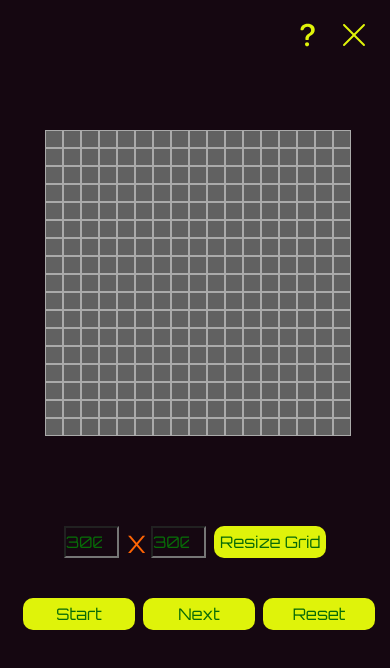
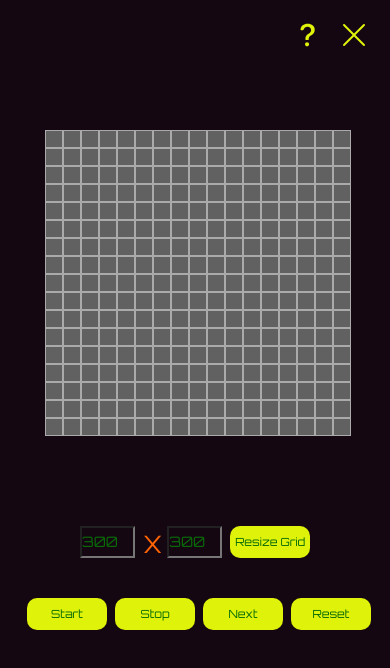
Before and after one commit to ClemMtz/https---github.com-ClemMtz-The-game-of-life, a React (Vite) app: page / in a window 390 px wide. Both pictures are taken after a click on the button "Start Game". Shown: the top 668 px of the page. Built offline with nearby package versions, Linux system fonts and the light colour scheme.

Commit message:
addition of stop btn

```diff
--- a/src/App.css
+++ b/src/App.css
@@ -209,7 +209,13 @@ input:invalid {
 
 @media screen and (max-width:400px) {
   .button {
-    margin-left: 0.5rem
+    margin-left: 0.5rem;
+    width: 5rem;
+    font-size: 0.7rem;
+  }
+
+  input[type=number] {
+    font-size: 0.9rem;
   }
 
   .startScreen-title {
--- a/src/components/Buttons.jsx
+++ b/src/components/Buttons.jsx
@@ -1,6 +1,6 @@
 import React from 'react'
 import { useGlobalContext } from '../context';
-import { useRef, useState } from 'react';
+
 
 const Buttons = () => {
   const {
@@ -9,29 +9,23 @@ const Buttons = () => {
     nextBtnClicked,
     setNextBtnClicked,
     setPlaying,
-    playing,
     running,
   } = useGlobalContext();
 
-  const [startBtnText, setStartBtnText] = useState('Start');
-
 
   const resetTiles = () => {
-    setStartBtnText('Start');
     running.current = false
     setPlaying(false)
     setResetBtnClicked(resetBtnClicked ? false : true)
   };
 
   const nextBtnClick = () => {
-    setStartBtnText('Start');
     running.current = false
     setPlaying(false)
     setNextBtnClicked(nextBtnClicked ? false : true)
   };
 
   const startBtnClick = () => {
-    setStartBtnText('Stop');
     if (!running.current) {
       running.current = true
       setPlaying(true)
@@ -39,14 +33,16 @@ const Buttons = () => {
   };
 
   const stopBtnClick = () => {
-    setStartBtnText('Start');
     running.current = false;
     setPlaying(false)
+
   };
+
 
   return (
     <div className="center btn-container flex-row">
-      <button id="start-btn" className="button buttonBS " onClick={playing ? stopBtnClick : startBtnClick}>{startBtnText}</button>
+      <button id="start-btn" className="button buttonBS " onClick={startBtnClick}>Start</button>
+      <button id="start-btn" className="button buttonBS " onClick={stopBtnClick}>Stop</button>
       <button id="next-btn" className="button margin-left buttonBS" onClick={nextBtnClick}>Next</button>
       <button id="reset-btn" className="button margin-left buttonBS" onClick={resetTiles}>Reset</button>
     </div>
```
